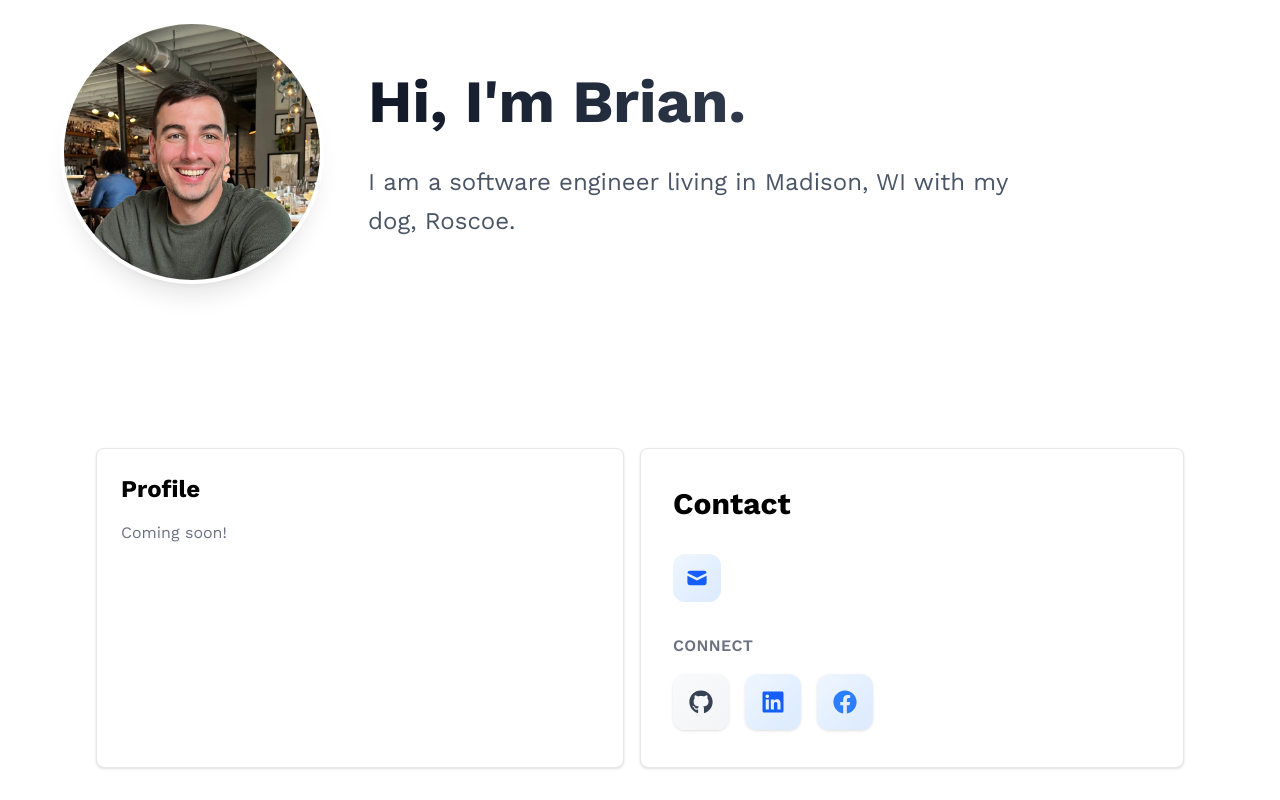
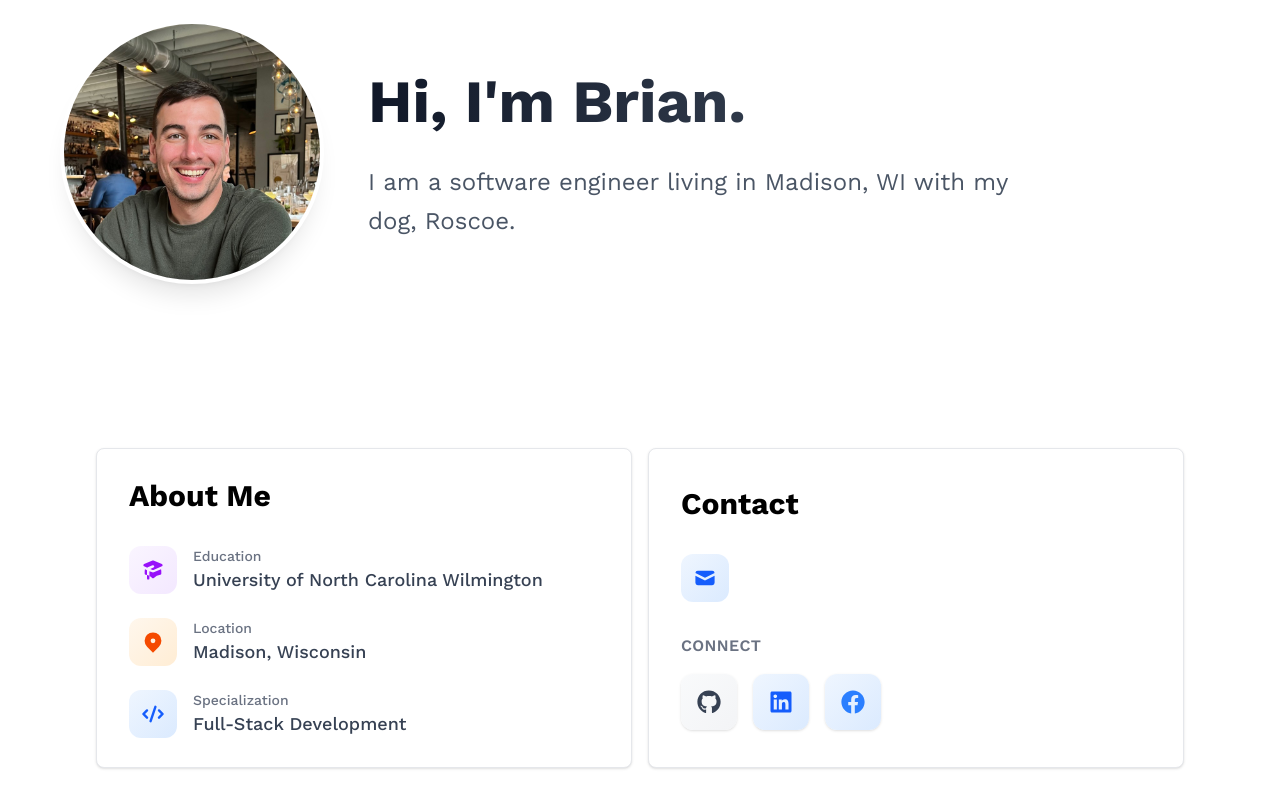
Before and after one commit to bplindquist/personal-website, a React (Vite) app: page / in a window 1280 px wide. Shown: the part 272-1072 px from the top of the page. Built offline with nearby package versions, Linux system fonts and the light colour scheme; no server answers.

Commit message:
add about me section

```diff
--- /dev/null
+++ b/src/components/AboutMe.tsx
@@ -0,0 +1,50 @@
+import { HiAcademicCap, HiLocationMarker, HiCode } from "react-icons/hi";
+
+export const AboutMe = () => {
+  return (
+    <section className="flex-1 bg-white border border-gray-200 rounded-lg p-8 shadow-sm h-64 sm:h-80 flex flex-col justify-center">
+      <h2 className="font-bold text-3xl mb-8">About Me</h2>
+
+      <div className="flex flex-col gap-6">
+        {/* Education */}
+        <div className="flex items-center gap-4 group">
+          <div className="p-3 rounded-xl bg-gradient-to-br from-purple-50 to-purple-100 transition-all flex-shrink-0">
+            <HiAcademicCap className="w-6 h-6 text-purple-600" />
+          </div>
+          <div className="flex-1">
+            <p className="text-sm text-gray-500 font-medium">Education</p>
+            <p className="text-lg text-gray-700 font-medium">
+              University of North Carolina Wilmington
+            </p>
+          </div>
+        </div>
+
+        {/* Location */}
+        <div className="flex items-center gap-4 group">
+          <div className="p-3 rounded-xl bg-gradient-to-br from-orange-50 to-orange-100 transition-all flex-shrink-0">
+            <HiLocationMarker className="w-6 h-6 text-orange-600" />
+          </div>
+          <div className="flex-1">
+            <p className="text-sm text-gray-500 font-medium">Location</p>
+            <p className="text-lg text-gray-700 font-medium">
+              Madison, Wisconsin
+            </p>
+          </div>
+        </div>
+
+        {/* Specialization */}
+        <div className="flex items-center gap-4 group">
+          <div className="p-3 rounded-xl bg-gradient-to-br from-blue-50 to-blue-100 transition-all flex-shrink-0">
+            <HiCode className="w-6 h-6 text-blue-600" />
+          </div>
+          <div className="flex-1">
+            <p className="text-sm text-gray-500 font-medium">Specialization</p>
+            <p className="text-lg text-gray-700 font-medium">
+              Full-Stack Development
+            </p>
+          </div>
+        </div>
+      </div>
+    </section>
+  );
+};
--- a/src/components/Profile.tsx
+++ /dev/null
@@ -1,8 +0,0 @@
-export const Profile = () => {
-  return (
-    <section className="flex-1 bg-white border border-gray-200 rounded-lg p-6 shadow-sm h-64 sm:h-80 flex flex-col">
-      <h2 className="font-bold text-2xl mb-4">Profile</h2>
-      <p className="text-gray-500">Coming soon!</p>
-    </section>
-  );
-};
--- a/src/pages/ProfilePage.tsx
+++ b/src/pages/ProfilePage.tsx
@@ -1,6 +1,6 @@
 import { Contact } from "@/components/Contact";
 import { Hero } from "@/components/Hero";
-import { Profile } from "@/components/Profile";
+import { AboutMe } from "@/components/AboutMe";
 
 export const ProfilePage = () => {
   return (
@@ -8,7 +8,7 @@ export const ProfilePage = () => {
       <Hero />
 
       <div className="flex flex-col sm:flex-row gap-4 px-4 sm:px-6 lg:px-8 pb-8 max-w-6xl mx-auto">
-        <Profile />
+        <AboutMe />
         <Contact />
       </div>
     </>
```
